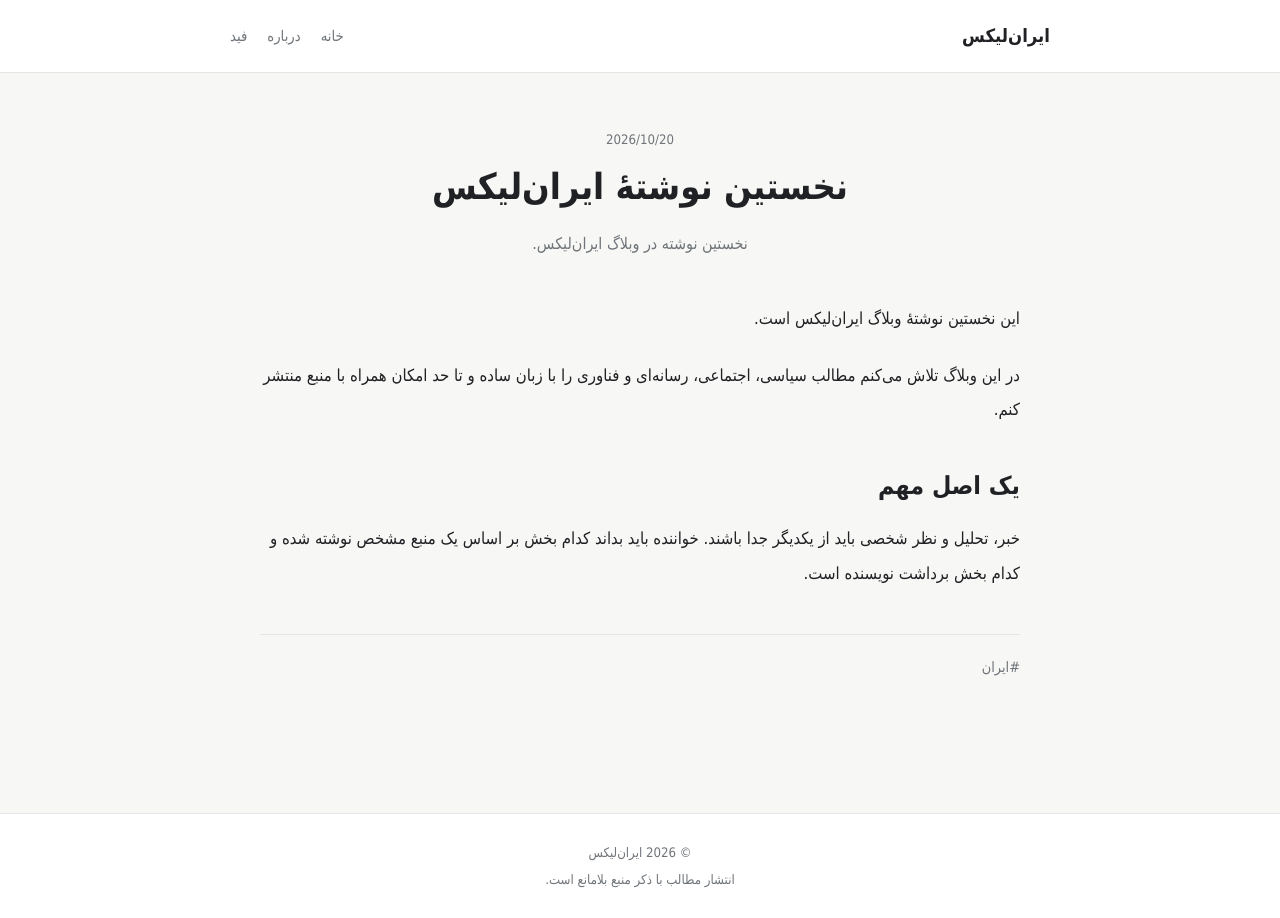
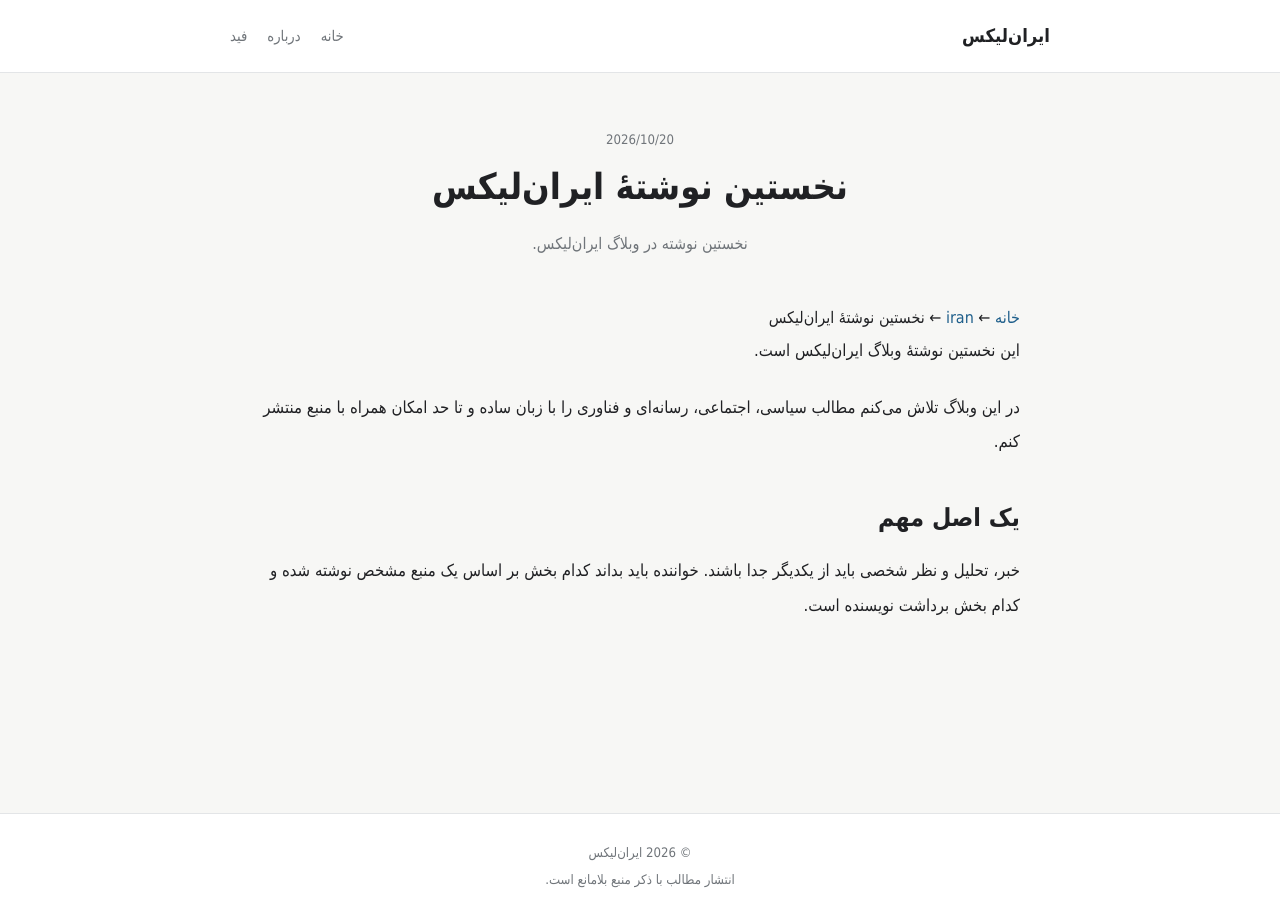
Before and after one commit to iranleaks/iranleaks.github.io, a Jekyll site: the page built from _posts/2026-10-20-1.md, in a window 1280 px wide. Built offline with Jekyll 4.4.1, drawn with Linux system fonts in a browser that asks for light colours; a style sheet for code colours, icons or effects is not loaded.

Commit message:
Update post.html

```diff
--- a/_layouts/post.html
+++ b/_layouts/post.html
@@ -11,19 +11,78 @@
     <h1>{{ page.title }}</h1>
 
     {% if page.description %}
-      <p class="post-description">{{ page.description }}</p>
+      <p class="post-description">
+        {{ page.description }}
+      </p>
     {% endif %}
   </header>
+
+  {% if page.categories %}
+    <nav class="breadcrumbs" aria-label="مسیر صفحه">
+      <a href="{{ '/' | relative_url }}">خانه</a>
+
+      <span class="breadcrumb-separator">←</span>
+
+      {% for category in page.categories %}
+        <a href="{{ '/categories/' | append: category | slugify | append: '/' | relative_url }}">
+          {{ category }}
+        </a>
+
+        {% unless forloop.last %}
+          <span class="breadcrumb-separator">←</span>
+        {% endunless %}
+      {% endfor %}
+
+      <span class="breadcrumb-separator">←</span>
+      <span aria-current="page">{{ page.title }}</span>
+    </nav>
+  {% endif %}
 
   <div class="post-content">
     {{ content }}
   </div>
 
-  {% if page.tags %}
-    <div class="post-tags">
-      {% for tag in page.tags %}
-        <span>#{{ tag }}</span>
-      {% endfor %}
-    </div>
+  {% assign related_posts = "" | split: "" %}
+
+  {% for current_tag in page.tags %}
+    {% assign posts_with_same_tag = site.tags[current_tag] %}
+
+    {% for candidate_post in posts_with_same_tag %}
+      {% unless candidate_post.url == page.url %}
+        {% unless related_posts contains candidate_post %}
+          {% assign related_posts = related_posts | push: candidate_post %}
+        {% endunless %}
+      {% endunless %}
+    {% endfor %}
+  {% endfor %}
+
+  {% if related_posts.size > 0 %}
+    <section class="related-posts">
+      <h2>نوشته‌های مرتبط</h2>
+
+      <div class="related-posts-list">
+        {% for related_post in related_posts limit:6 %}
+          <article class="related-post-card">
+            <p class="post-meta">
+              {{ related_post.date | date: "%Y/%m/%d" }}
+            </p>
+
+            <h3>
+              <a href="{{ related_post.url | relative_url }}">
+                {{ related_post.title }}
+              </a>
+            </h3>
+
+            {% if related_post.description %}
+              <p>{{ related_post.description }}</p>
+            {% else %}
+              <p>
+                {{ related_post.excerpt | strip_html | strip_newlines | truncate: 150 }}
+              </p>
+            {% endif %}
+          </article>
+        {% endfor %}
+      </div>
+    </section>
   {% endif %}
 </article>
```
